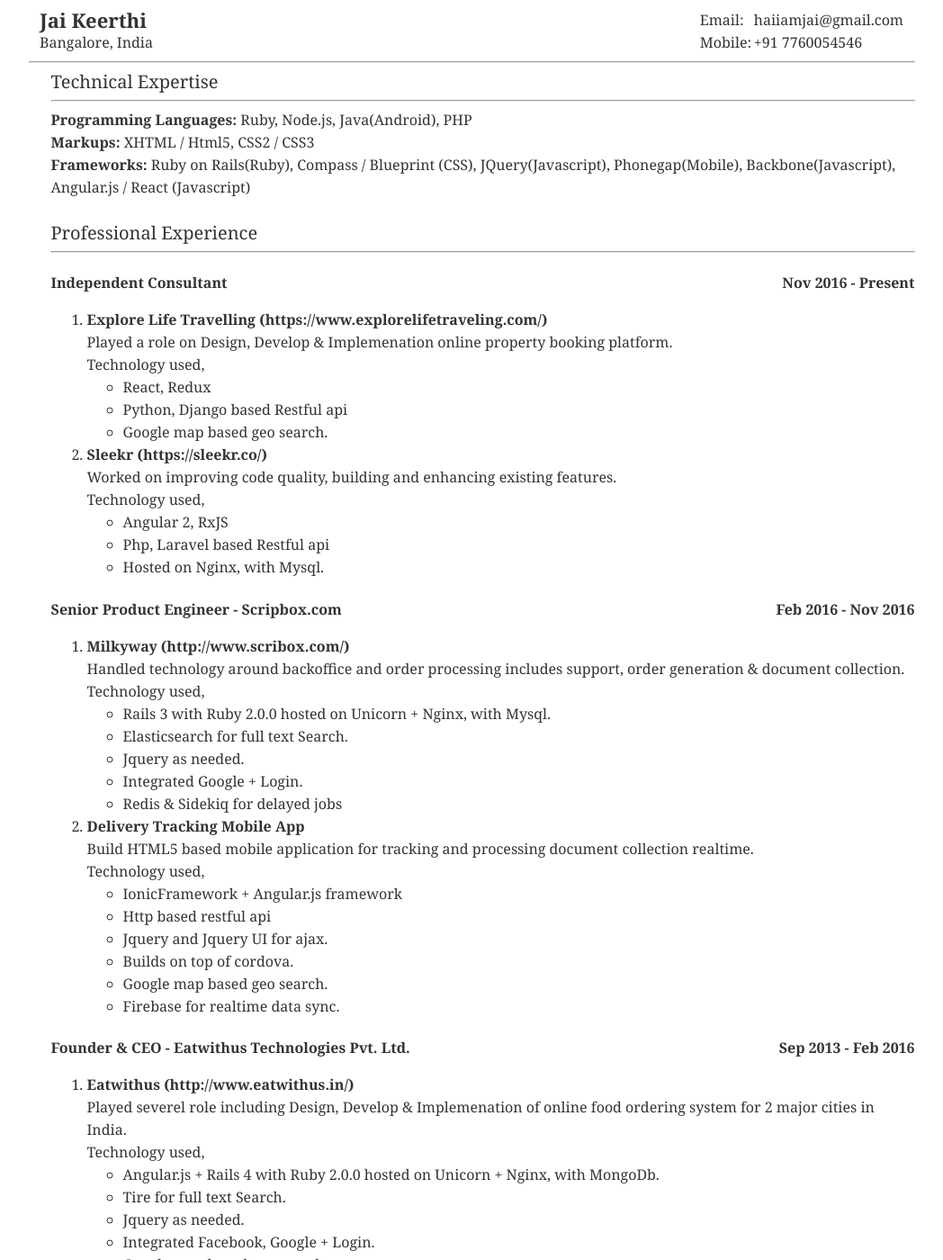
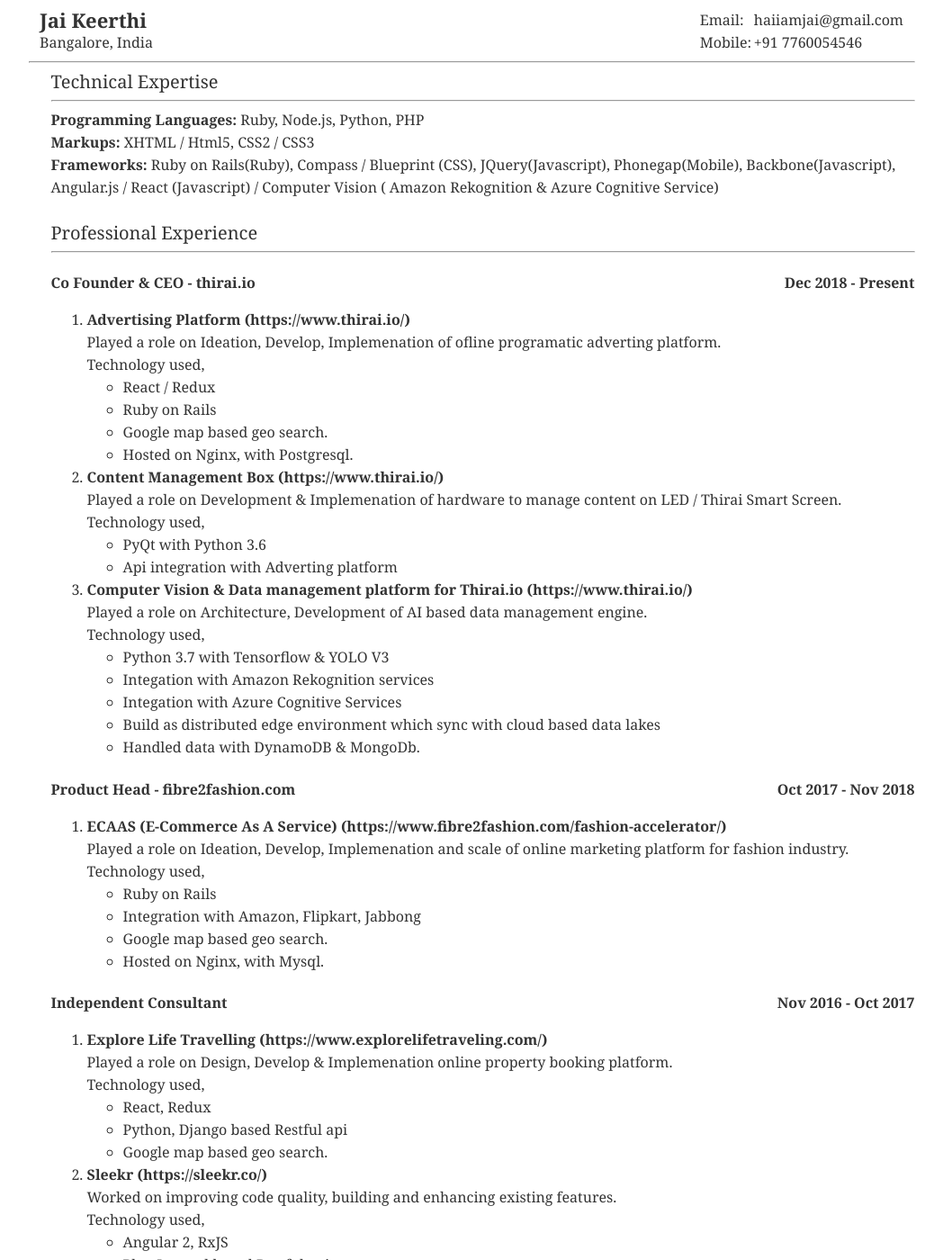
Before and after one commit to kjaikeerthi/kjaikeerthi.github.io, a Jekyll site: the page resume.html, which Jekyll copies as it is, in a window 1280 px wide and 1400 px high. Shown: the whole window at 90% size, without its empty margins (116-1164 px from the left). Built offline with Jekyll 4.4.1, drawn with Linux system fonts in a browser that asks for light colours; Markdown is read by kramdown in place of the engine named in the settings.

Commit message:
update resume

```diff
--- /dev/null
+++ b/CNAME
@@ -0,0 +1 @@
+jaikeerthi.in
--- a/resume.html
+++ b/resume.html
@@ -1,6 +1,6 @@
 <html>
   <head>
-    <title>Jaikeerthi - Coducer Technologies</title>
+    <title>Jaikeerthi K - Computer Vision / Product / Architect </title>
     <style>
       body{
         font-family: georgia , "Times New Roman",Times,serif;
@@ -97,15 +97,14 @@
     <div class='clear'></div>
     <hr />
     <div id='main'>
-
       <span class="title">Technical Expertise</span>
       <hr />
       <div class='work'>
-        <strong>Programming Languages:</strong> Ruby, Node.js, Java(Android), PHP
+        <strong>Programming Languages:</strong> Ruby, Node.js, Python, PHP
         <br />
         <strong>Markups:</strong> XHTML / Html5, CSS2 / CSS3
         <br />
-        <strong>Frameworks:</strong> Ruby on Rails(Ruby), Compass / Blueprint (CSS), JQuery(Javascript), Phonegap(Mobile), Backbone(Javascript), Angular.js / React (Javascript)
+        <strong>Frameworks:</strong> Ruby on Rails(Ruby), Compass / Blueprint (CSS), JQuery(Javascript), Phonegap(Mobile), Backbone(Javascript), Angular.js / React (Javascript) / Computer Vision ( Amazon Rekognition & Azure Cognitive Service)
         <br />
       </div>
       <br />
@@ -114,8 +113,113 @@
       <hr />
       <div class='work'>
         <h4>
+          <span class="left">Co Founder & CEO - thirai.io</span>
+          <span  class="right">Dec 2018 - Present</span></h4>
+        <div class="clear"></div>
+        <ol>
+          <li>
+            <div class="project_title">Advertising Platform (<a href="https://www.thirai.io/">https://www.thirai.io/</a>)</div>
+            <div class='description'>
+                Played a role on Ideation, Develop, Implemenation of ofline programatic adverting platform.
+                <div class="clear"></div>
+                Technology used,
+                <div class="clear"></div>
+                <ul>
+                    <li>
+                        React / Redux
+                    </li>
+                    <li>
+                        Ruby on Rails
+                    </li>
+                    <li>
+                        Google map based geo search.
+                    </li>
+                    <li>
+                      Hosted on Nginx, with Postgresql.
+                    </li>
+                </ul>
+            </div>
+          </li>
+          <li>
+            <div class="project_title">Content Management Box (<a href="https://www.thirai.io/">https://www.thirai.io/</a>)</div>
+            <div class='description'>
+                Played a role on Development & Implemenation of hardware to manage content on LED / Thirai Smart Screen.
+                <div class="clear"></div>
+                Technology used,
+                <div class="clear"></div>
+                <ul>
+                    <li>
+                      PyQt with Python 3.6
+                    </li>
+                    <li>
+                      Api integration with Adverting platform
+                    </li>
+                </ul>
+            </div>
+          </li>
+          <li>
+            <div class="project_title">Computer Vision & Data management platform for Thirai.io (<a href="https://www.thirai.io/">https://www.thirai.io/</a>)</div>
+            <div class='description'>
+                Played a role on Architecture, Development of AI based data management engine.
+                <div class="clear"></div>
+                Technology used,
+                <div class="clear"></div>
+                <ul>
+                    <li>
+                      Python 3.7 with Tensorflow & YOLO V3
+                    </li>
+                    <li>
+                      Integation with Amazon Rekognition services
+                    </li>
+                    <li>
+                      Integation with Azure Cognitive Services
+                    </li>
+                    <li>
+                      Build as distributed edge environment which sync with cloud based data lakes
+                    </li>
+                    <li>
+                      Handled data with DynamoDB & MongoDb.
+                    </li>
+                </ul>
+            </div>
+          </li>
+        </ol>
+      </div>
+      <div class='work'>
+        <h4>
+          <span class="left">Product Head - fibre2fashion.com</span>
+          <span  class="right">Oct 2017 - Nov 2018</span></h4>
+        <div class="clear"></div>
+        <ol>
+          <li>
+            <div class="project_title">ECAAS (E-Commerce As A Service) (<a href="https://www.fibre2fashion.com/fashion-accelerator/">https://www.fibre2fashion.com/fashion-accelerator/</a>)</div>
+            <div class='description'>
+                Played a role on Ideation, Develop, Implemenation and scale of online marketing platform for fashion industry.
+                <div class="clear"></div>
+                Technology used,
+                <div class="clear"></div>
+                <ul>
+                    <li>
+                        Ruby on Rails
+                    </li>
+                    <li>
+                      Integration with Amazon, Flipkart, Jabbong
+                    </li>
+                    <li>
+                        Google map based geo search.
+                    </li>
+                    <li>
+                      Hosted on Nginx, with Mysql.
+                    </li>
+                </ul>
+            </div>
+          </li>
+        </ol>
+      </div>
+      <div class='work'>
+        <h4>
           <span class="left">Independent Consultant</span>
-          <span  class="right">Nov 2016 - Present</span></h4>
+          <span  class="right">Nov 2016 - Oct 2017</span></h4>
         <div class="clear"></div>
         <ol>
           <li>
@@ -159,7 +263,8 @@
             </div>
           </li>
         </ol>
-      </div>      <div class='work'>
+      </div>
+      <div class='work'>
         <h4>
           <span class="left">Senior Product Engineer - Scripbox.com</span>
           <span  class="right">Feb 2016 - Nov 2016</span></h4>
```
Also changed, not shown: 2 other files.
